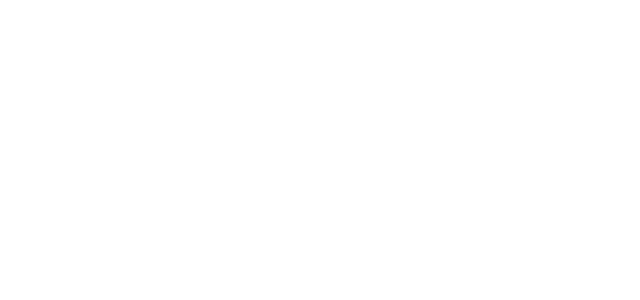
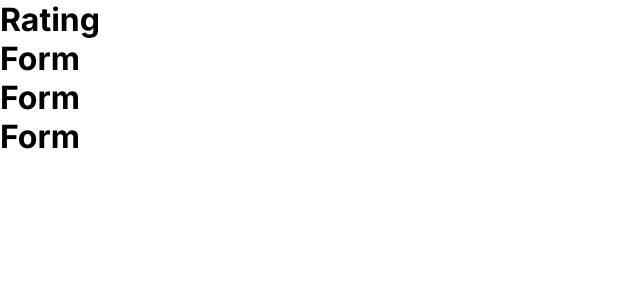
Before and after one commit to eltonsantos/avaliation-system-react, a React (Vite) app: page /rating in a window 1280 px wide. Before the commit this address had no page. Shown: the top 300 px of the page, without its empty margins (0-640 px from the left). Built offline with nearby package versions, Linux system fonts and the light colour scheme.

Commit message:
Create page Rating and component Form

```diff
--- a/src/App.jsx
+++ b/src/App.jsx
@@ -3,6 +3,7 @@
 import { Collaborator } from "./pages/Collaborator";
 import { Dashboard } from "./pages/Dashboard";
 import { Login } from "./pages/Login";
+import { Rating } from "./pages/Rating";
 import { PrivateRoutes } from "./routes";
 
 export function App() {
@@ -16,6 +17,7 @@
         </Route>
 
         <Route element={<Login />} path="/" />
+        <Route element={<Rating />} path="/rating" />
       </Routes>
     </Router>
   );
--- /dev/null
+++ b/src/components/Form/index.jsx
@@ -0,0 +1,3 @@
+export function Form() {
+  return <h1>Form</h1>;
+}
--- /dev/null
+++ b/src/pages/Rating/index.jsx
@@ -0,0 +1,12 @@
+import { Form } from "../../components/Form";
+
+export function Rating() {
+  return (
+    <div>
+      <h1>Rating</h1>
+      <Form />
+      <Form />
+      <Form />
+    </div>
+  );
+}
```
